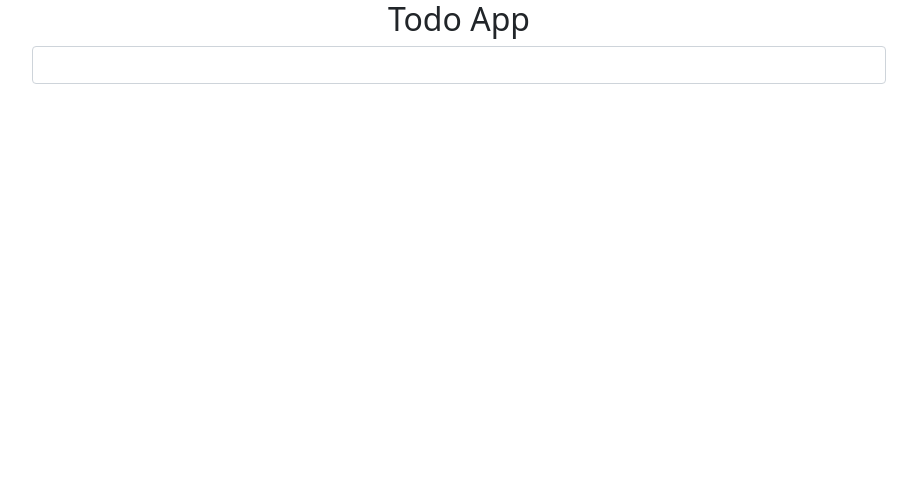
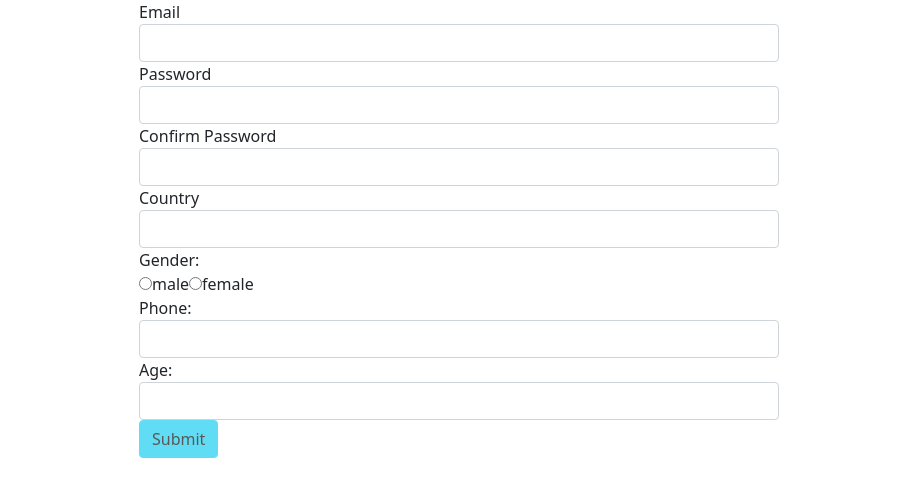
Before and after one commit to hoangfvi09/Module5_Bai3, an Angular app: page / in a window 1280 px wide. Shown: the top 496 px of the page, without its empty margins (181-1098 px from the left). Built offline with nearby package versions, Linux system fonts and the light colour scheme.

Commit message:
validation register ok

```diff
--- a/src/app/app.component.html
+++ b/src/app/app.component.html
@@ -6,4 +6,6 @@
 
 <!--<app-product></app-product>-->
 
-<app-todo></app-todo>
+<!--<app-todo></app-todo>-->
+
+<app-register></app-register>
--- a/src/app/app.module.ts
+++ b/src/app/app.module.ts
@@ -17,6 +17,7 @@ import { ProgressBarComponent } from './progress-bar/progress-bar.component';
 import { RatingBarComponent } from './rating-bar/rating-bar.component';
 import { FormComponent } from './form/form.component';
 import { TodoComponent } from './todo/todo.component';
+import { RegisterComponent } from './register/register.component';
 
 @NgModule({
   declarations: [
@@ -33,7 +34,8 @@ import { TodoComponent } from './todo/todo.component';
     ProgressBarComponent,
     RatingBarComponent,
     FormComponent,
-    TodoComponent
+    TodoComponent,
+    RegisterComponent
   ],
   imports: [
     BrowserModule,
--- a/src/app/form/form.component.ts
+++ b/src/app/form/form.component.ts
@@ -1,5 +1,5 @@
 import { Component, OnInit } from '@angular/core';
-import {FormControl, FormGroup} from "@angular/forms";
+import {FormControl, FormGroup, Validators} from "@angular/forms";
 import {Product} from '../product';
 import {ProductComponent} from "../product/product.component";
 
--- /dev/null
+++ b/src/app/register/register.component.html
@@ -0,0 +1,118 @@
+<form [formGroup]="form" (submit)="register()"
+      class="col-md-6 offset-md-3">
+  <div class="form-group row">
+    <label class="col">
+      Email
+      <input type="email" class="form-control"
+             formControlName="email">
+    </label>
+    <div class="col alert alert-danger" role="alert"
+         *ngIf="form.controls['email'].errors?.['required']
+         && form.controls['email'].touched">
+      Email is required!
+    </div>
+    <div class="col alert alert-danger" role="alert"
+         *ngIf="form.controls['email'].errors?.['email']
+         && form.controls['email'].touched">
+      Not a valid email
+    </div>
+  </div>
+
+    <div class="form-group row">
+      <label class="col">
+        Password
+        <input type="password" class="form-control"
+               formControlName="pw">
+      </label>
+      <div class="col alert alert-danger" role="alert"
+           *ngIf="form.controls['pw'].errors?.['required']
+         && form.controls['pw'].touched">
+        Password is required!
+      </div>
+    </div>
+    <div class="form-group row">
+      <label class="col">
+        Confirm Password
+        <input type="password" class="form-control"
+               formControlName="confirmPw">
+      </label>
+      <div class="col alert alert-danger" role="alert"
+           *ngIf="form.controls['confirmPw'].errors?.['required']
+         && form.controls['confirmPw'].touched">
+        Confirm Password is required!
+      </div>
+      <div class="col alert alert-danger" role="alert"
+           *ngIf="form.controls['confirmPw'].value != form.controls['pw'].value
+         && form.controls['confirmPw'].touched">
+        Confirm Password doesnt match
+      </div>
+    </div>
+    <div class="form-group row">
+      <label class="col">
+        Country
+        <select class="form-control" formControlName="country">
+          <option class="form-control" [value]="'Vn'" selected="selected">Vn</option>
+          <option class="form-control" [value]="'Jp'">Jp</option>
+          <option class="form-control" [value]="'Cn'">Cn</option>
+        </select>
+      </label>
+      <div class="col alert alert-danger" role="alert"
+           *ngIf="form.controls['country'].errors?.['required']
+         && form.controls['country'].touched">
+        Country is required!
+      </div>
+    </div>
+    <div class="form-group row">
+      <label class="col">
+        Gender: <br>
+
+        <input type="radio" id="male" formControlName="gender" value="Male">
+        <label for="male">male</label>
+        <input type="radio" id="female" formControlName="gender" value="Female">
+        <label for="male">female</label><br>
+      </label>
+      <div class="col alert alert-danger" role="alert"
+           *ngIf="form.controls['gender'].errors?.['required']
+         && form.controls['gender'].touched">
+        Gender is required!
+      </div>
+    </div>
+    <div class="form-group row">
+      <label class="col">
+        Phone:
+        <input type="text" class="form-control"
+               formControlName="phone">
+      </label>
+      <div class="col alert alert-danger" role="alert"
+           *ngIf="form.controls['phone'].errors?.['required']
+         && form.controls['phone'].touched">
+        Phone is required!
+      </div>
+      <div class="col alert alert-danger" role="alert"
+           *ngIf="form.controls['phone'].errors?.['pattern']
+         && form.controls['phone'].touched">
+        Invalid Phone Number
+      </div>
+    </div>
+    <div class="form-group row">
+      <label class="col">
+        Age:
+        <input type="number" class="form-control"
+               formControlName="age">
+      </label>
+      <div class="col alert alert-danger" role="alert"
+           *ngIf="form.controls['age'].errors?.['required']
+         && form.controls['age'].touched">
+        Age is required!
+      </div>
+      <div class="col alert alert-danger" role="alert"
+           *ngIf="form.controls['age'].errors?.['min']
+         && form.controls['age'].touched">
+        Age is greater than 16!
+      </div>
+    </div>
+
+  <div class="form-group">
+    <button class="btn btn-info" type="submit" [disabled]="!form.valid">Submit</button>
+  </div>
+</form>
--- /dev/null
+++ b/src/app/register/register.component.ts
@@ -0,0 +1,31 @@
+import { Component, OnInit } from '@angular/core';
+import {FormControl, FormGroup, Validators} from "@angular/forms";
+
+@Component({
+  selector: 'app-register',
+  templateUrl: './register.component.html',
+  styleUrls: ['./register.component.css']
+})
+export class RegisterComponent implements OnInit {
+  form= new FormGroup({
+    email: new FormControl('',[Validators.required,Validators.email]),
+    pw: new FormControl('',Validators.required),
+    confirmPw: new FormControl('',Validators.required),
+    country: new FormControl('',Validators.required),
+    age: new FormControl('',[Validators.required,Validators.min(16)]),
+    gender: new FormControl('',Validators.required),
+    phone: new FormControl('',[Validators.required,Validators.pattern('(84|0[3|5|7|8|9])+([0-9]{8})\\b')])
+
+
+  })
+  constructor() { }
+
+  ngOnInit(): void {
+  }
+
+  register(){
+    alert("dki thanh cong")
+    console.log(this.form.value)
+  }
+
+}
```
Also changed, not shown: src/app/register/register.component.css (added), 1 other file (tests, documents, lock files or other folders).
